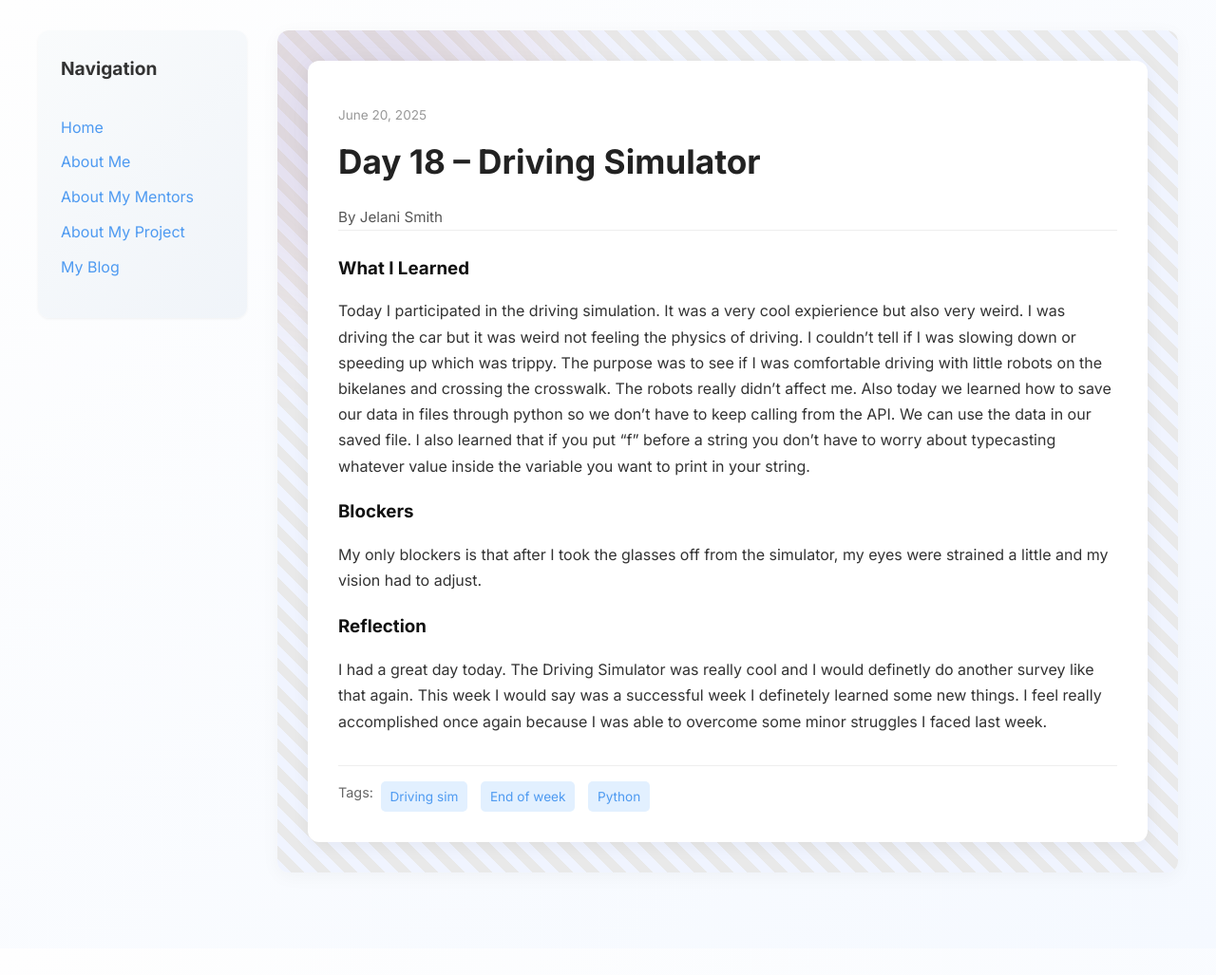
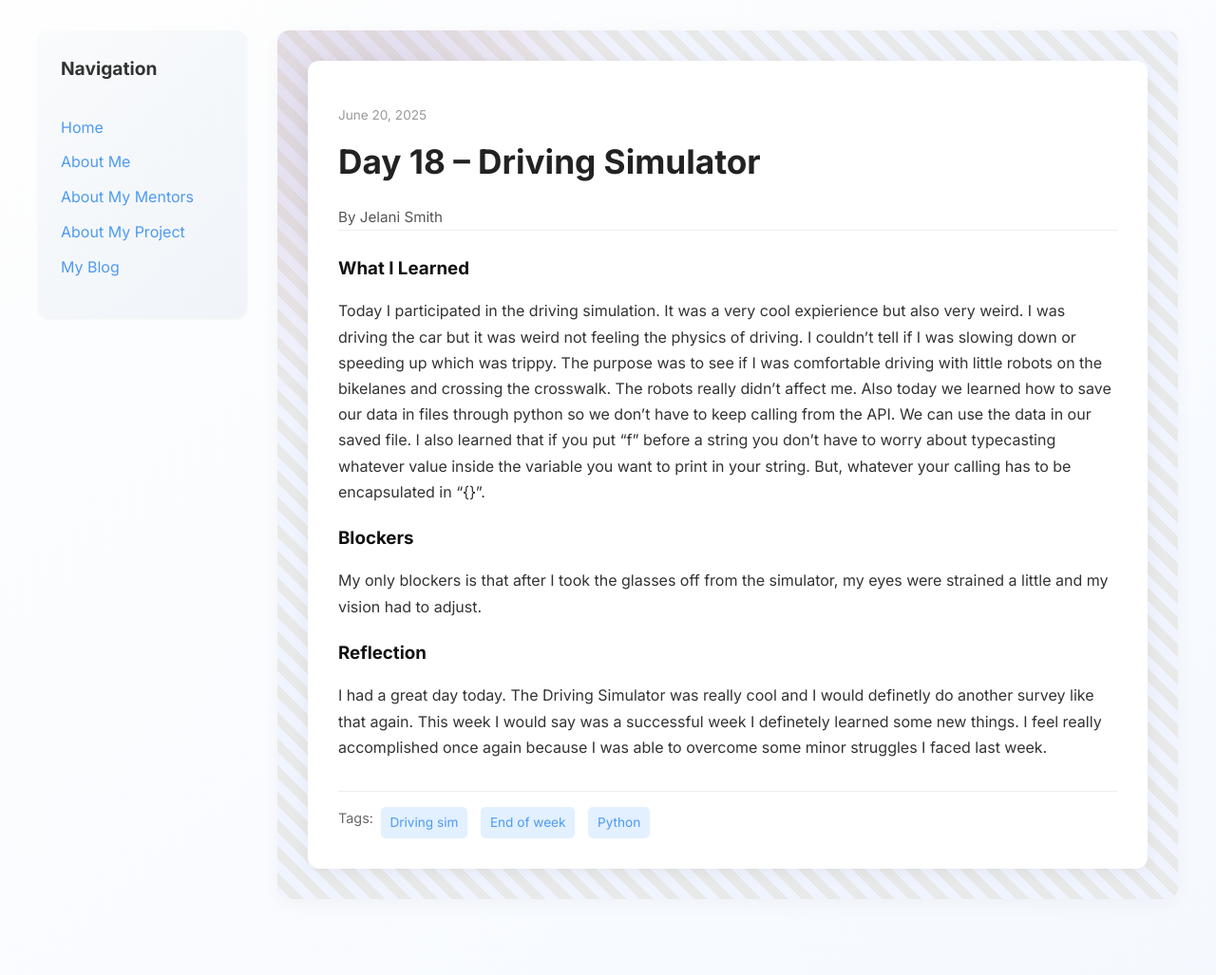
Before and after one commit to lanixyz/lanixyz.github.io, a Jekyll site: the page built from _posts/2025-06-20-Day-18.md, in a window 1280 px wide. Shown: the whole page at 95% size. Built offline with Jekyll 4.4.1, drawn with Linux system fonts in a browser that asks for light colours; before the commit the page ends 999 px from its top, so only the background shows below that.

Commit message:
Update 2025-06-20-Day-18.md

```diff
--- a/_posts/2025-06-20-Day-18.md
+++ b/_posts/2025-06-20-Day-18.md
@@ -7,7 +7,7 @@ permalink: /day18.html
 tags: ["Driving sim", "End of week", "Python"]
 
 what_i_learned: |
-  Today I participated in the driving simulation. It was a very cool expierience but also very weird. I was driving the car but it was weird not feeling the physics of driving. I couldn't tell if I was slowing down or speeding up which was trippy. The purpose was to see if I was comfortable driving with little robots on the bikelanes and crossing the crosswalk. The robots really didn't affect me. Also today we learned how to save our data in files through python so we don't have to keep calling from the API. We can use the data in our saved file. I also learned that if you put "f" before a string you don't have to worry about typecasting whatever value inside the variable you want to print in your string.
+  Today I participated in the driving simulation. It was a very cool expierience but also very weird. I was driving the car but it was weird not feeling the physics of driving. I couldn't tell if I was slowing down or speeding up which was trippy. The purpose was to see if I was comfortable driving with little robots on the bikelanes and crossing the crosswalk. The robots really didn't affect me. Also today we learned how to save our data in files through python so we don't have to keep calling from the API. We can use the data in our saved file. I also learned that if you put "f" before a string you don't have to worry about typecasting whatever value inside the variable you want to print in your string. But, whatever your calling has to be encapsulated in "{}".
 
 
 blockers: |
```
